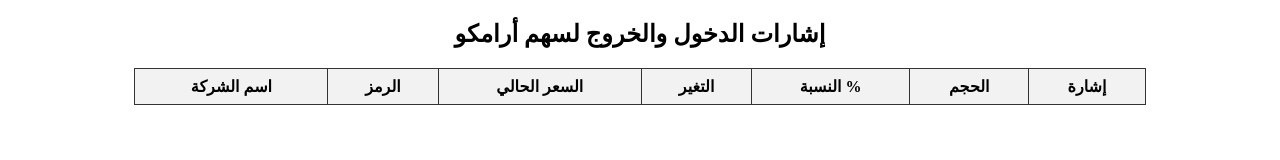
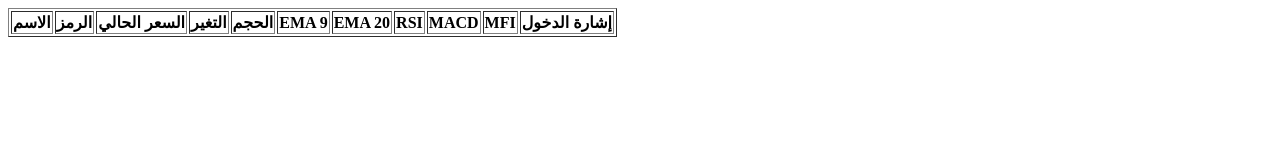
Before and after one commit to hassanfa900/saudi-stocks9999, a website: page public/index.html in a window 1280 px wide. Drawn offline with Linux system fonts and the light colour scheme; no server answers.

Commit message:
Update index.html

```diff
--- a/public/index.html
+++ b/public/index.html
@@ -1,31 +1,18 @@
-<!DOCTYPE html>
-<html lang="ar">
-<head>
-    <meta charset="UTF-8">
-    <title>سهم أرامكو</title>
-    <style>
-        table { border-collapse: collapse; width: 80%; margin: 20px auto; }
-        th, td { border: 1px solid #333; padding: 8px 12px; text-align: center; }
-        th { background-color: #f2f2f2; }
-    </style>
-</head>
-<body>
-    <h2 style="text-align:center;">إشارات الدخول والخروج لسهم أرامكو</h2>
-    <table id="stock-table">
+<table border="1">
   <thead>
     <tr>
-                <th>اسم الشركة</th>
+      <th>الاسم</th>
       <th>الرمز</th>
       <th>السعر الحالي</th>
       <th>التغير</th>
-                <th>النسبة %</th>
       <th>الحجم</th>
-                <th>إشارة</th>
+      <th>EMA 9</th>
+      <th>EMA 20</th>
+      <th>RSI</th>
+      <th>MACD</th>
+      <th>MFI</th>
+      <th>إشارة الدخول</th>
     </tr>
   </thead>
-        <tbody></tbody>
+  <tbody id="stock-data"></tbody>
 </table>
-
-    <script src="script.js"></script>
-</body>
-</html>
```
Lines whose indentation alone changed are shown as unchanged.
